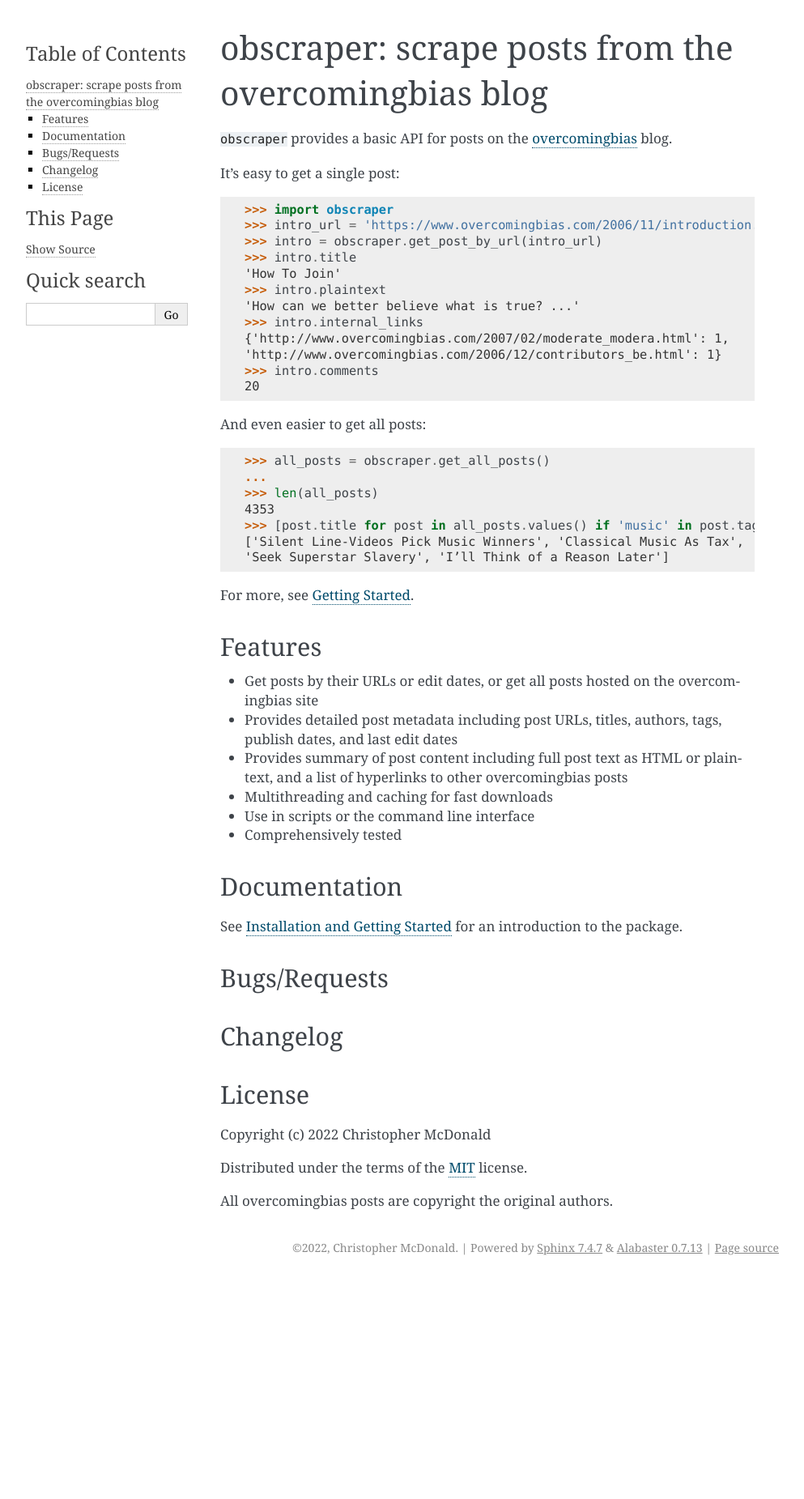
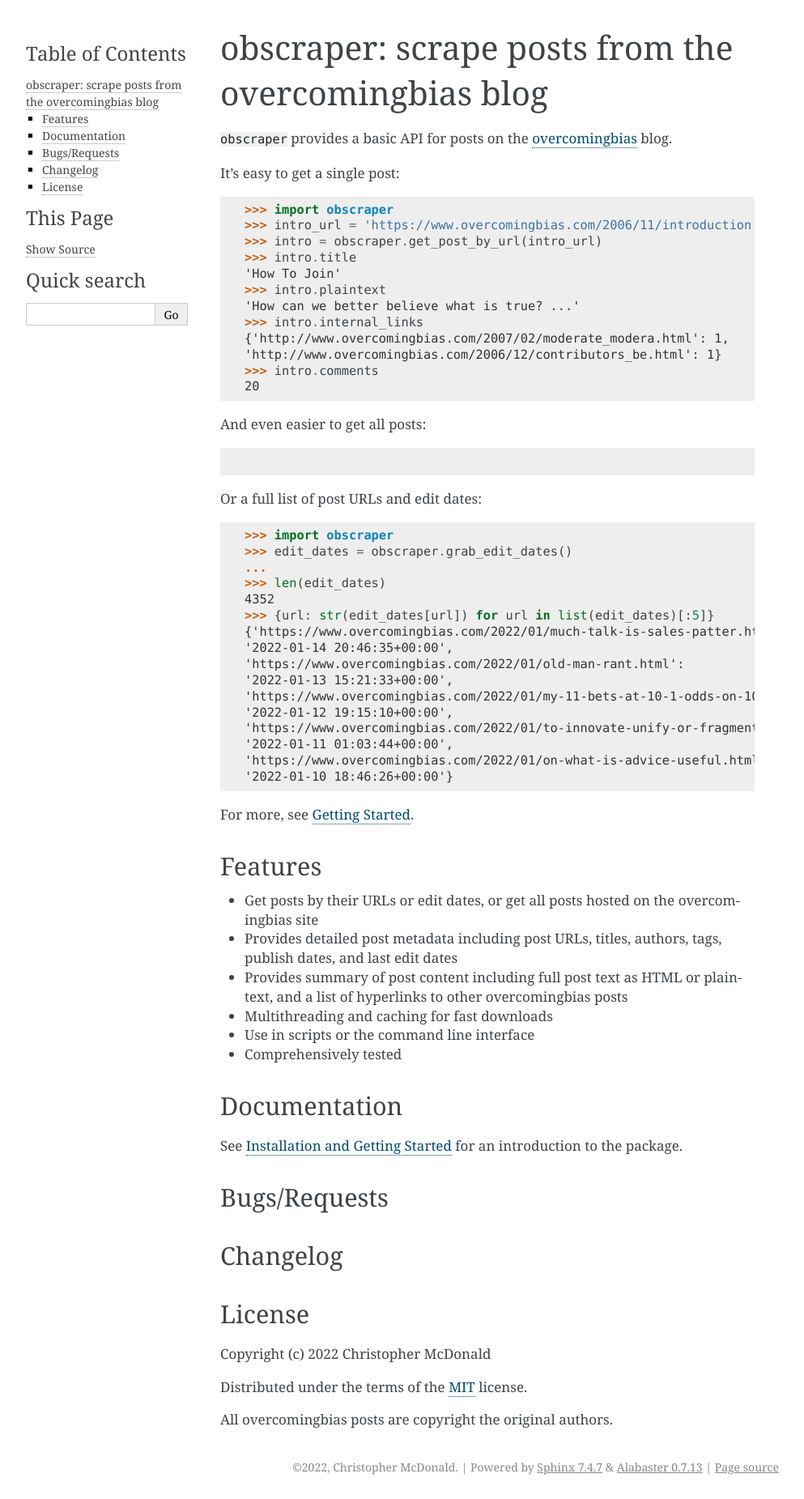
Before and after one commit to chris-mcdo/obscraper, a Sphinx documentation site: the page built from docs/source/index.rst, in a window 1280 px wide. Shown: the whole page at 81% size, without its empty margins (148-1141 px from the left). Built offline with Sphinx 7.4.7, drawn with Linux system fonts in a browser that asks for light colours; before the commit the page ends 1580 px from its top, so only the background shows below that.

Commit message:
update readme examples

```diff
--- a/docs/source/index.rst
+++ b/docs/source/index.rst
@@ -24,13 +24,24 @@
 
 .. code-block:: python
 
-    >>> all_posts = obscraper.get_all_posts()
+Or a full list of post URLs and edit dates::
+
+    >>> import obscraper
+    >>> edit_dates = obscraper.grab_edit_dates()
     ...
-    >>> len(all_posts)
-    4353
-    >>> [post.title for post in all_posts.values() if 'music' in post.tags]
-    ['Silent Line-Videos Pick Music Winners', 'Classical Music As Tax',
-    'Seek Superstar Slavery', 'I’ll Think of a Reason Later']
+    >>> len(edit_dates)
+    4352
+    >>> {url: str(edit_dates[url]) for url in list(edit_dates)[:5]}
+    {'https://www.overcomingbias.com/2022/01/much-talk-is-sales-patter.html':
+    '2022-01-14 20:46:35+00:00',
+    'https://www.overcomingbias.com/2022/01/old-man-rant.html':
+    '2022-01-13 15:21:33+00:00',
+    'https://www.overcomingbias.com/2022/01/my-11-bets-at-10-1-odds-on-10m-covid-deaths-by-2022.html':
+    '2022-01-12 19:15:10+00:00',
+    'https://www.overcomingbias.com/2022/01/to-innovate-unify-or-fragment.html':
+    '2022-01-11 01:03:44+00:00',
+    'https://www.overcomingbias.com/2022/01/on-what-is-advice-useful.html':
+    '2022-01-10 18:46:26+00:00'}
 
 For more, see :doc:`Getting Started <getting-started>`.
 
```
Also changed, not shown: README.rst (+12 -6 lines).
